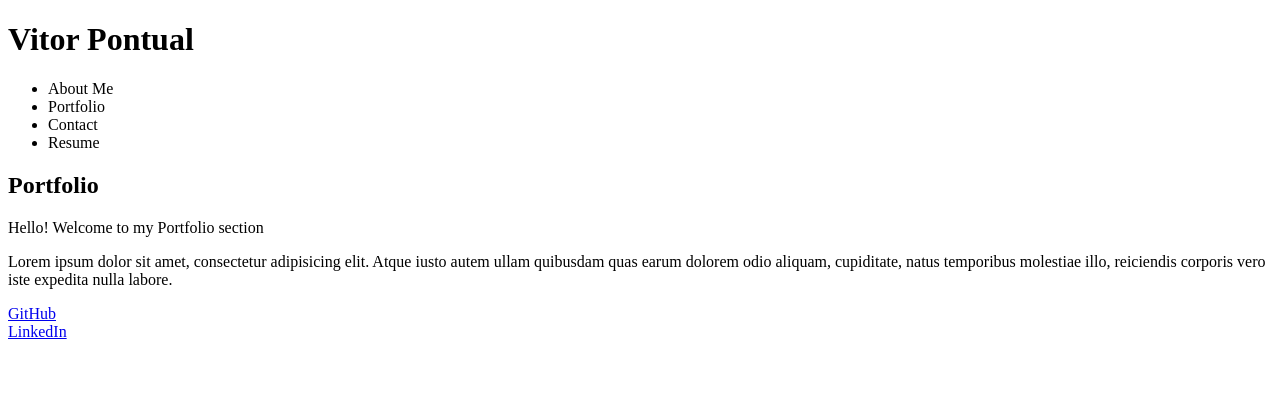
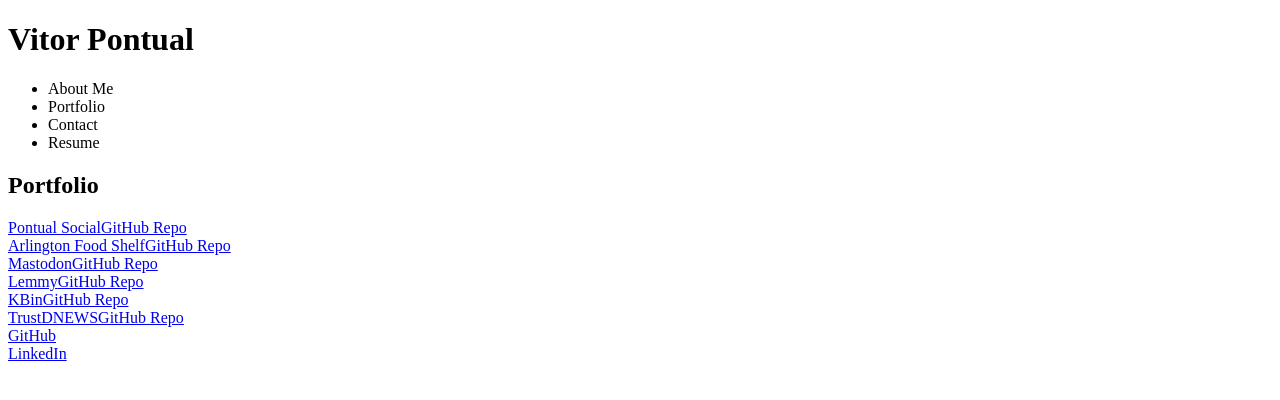
Before and after one commit to vpontual/react-portfolio, a React (Vite) app in the folder client/: page / in a window 1280 px wide. Both pictures are taken after a click on the item "Portfolio". Shown: the top 400 px of the page. Built offline with nearby package versions, Linux system fonts and the light colour scheme.

Commit message:
added initial layout to Portfolio.jsx

```diff
--- a/client/src/components/Portfolio.jsx
+++ b/client/src/components/Portfolio.jsx
@@ -2,13 +2,36 @@
   return (
     <section>
       <h2>Portfolio</h2>
-      <p>Hello! Welcome to my Portfolio section</p>
-      <p>
-        Lorem ipsum dolor sit amet, consectetur adipisicing elit. Atque iusto
-        autem ullam quibusdam quas earum dolorem odio aliquam, cupiditate, natus
-        temporibus molestiae illo, reiciendis corporis vero iste expedita nulla
-        labore.
-      </p>
+      <div>
+        <img src=""></img>
+        <a href="https://www.trustdnews.com">Pontual Social</a>
+        <a href="https://github.com/vpontual">GitHub Repo</a>
+      </div>
+      <div>
+        <img src=""></img>
+        <a href="https://www.trustdnews.com">Arlington Food Shelf</a>
+        <a href="https://github.com/vpontual">GitHub Repo</a>
+      </div>
+      <div>
+        <img src=""></img>
+        <a href="https://www.trustdnews.com">Mastodon</a>
+        <a href="https://github.com/vpontual">GitHub Repo</a>
+      </div>
+      <div>
+        <img src=""></img>
+        <a href="https://www.trustdnews.com">Lemmy</a>
+        <a href="https://github.com/vpontual">GitHub Repo</a>
+      </div>
+      <div>
+        <img src=""></img>
+        <a href="https://www.trustdnews.com">KBin</a>
+        <a href="https://github.com/vpontual">GitHub Repo</a>
+      </div>
+      <div>
+        <img src=""></img>
+        <a href="https://www.trustdnews.com">TrustDNEWS</a>
+        <a href="https://github.com/vpontual">GitHub Repo</a>
+      </div>
     </section>
   );
 };
```
